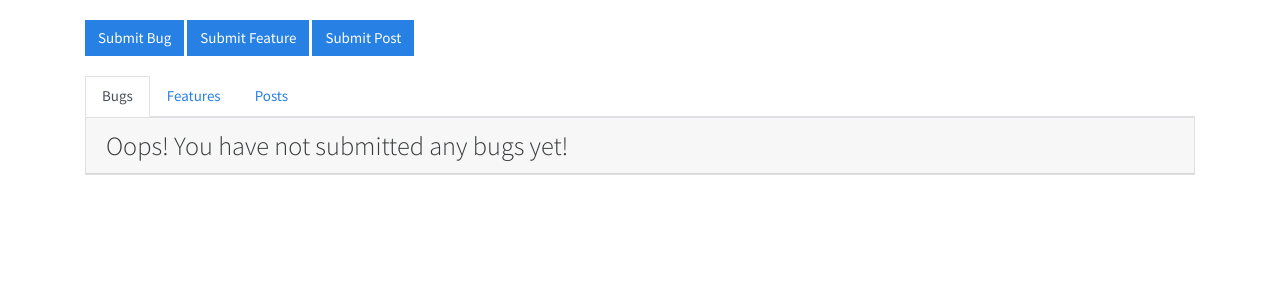
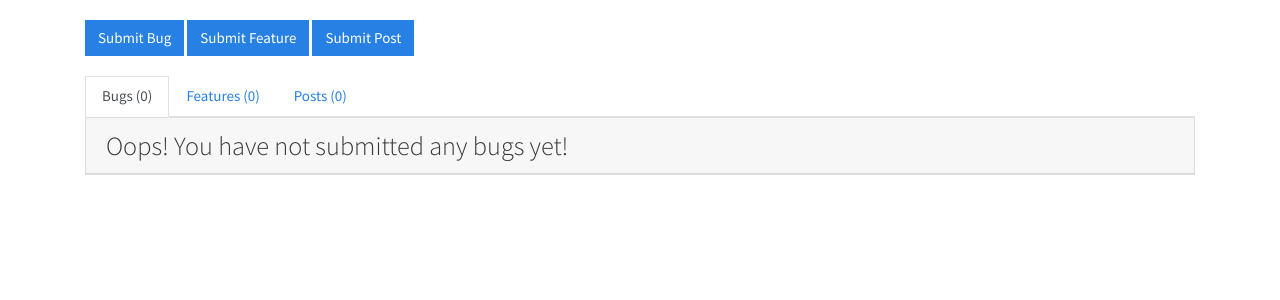
Before and after one commit to Jorden-V/UnicornAttractor---Milestone-4, a Django app: page /accounts/profile/ in a window 1280 px wide. Shown: the part 55-355 px from the top of the page. Run offline with Django 3.2, Linux system fonts and the light colour scheme; the visitor is signed in with stand-in values (Sample User, id 1); data that the repository does not hold is empty; some libraries are stand-ins or nearby versions.

Commit message:
added a volume indicatior to the search and profile pages so the users is able to see the number of either results displayed for their search or number of features, posts and bugs they have submitted themselfs on their profile

```diff
--- a/accounts/templates/profile.html
+++ b/accounts/templates/profile.html
@@ -10,13 +10,13 @@
 
     <ul class="nav nav-tabs">
         <li class="nav-item">
-            <a class="nav-link active" data-toggle="tab" href="#bugs">Bugs</a>
+            <a class="nav-link active" data-toggle="tab" href="#bugs">Bugs ({{ bugs.count }})</a>
         </li>
         <li class="nav-item">
-            <a class="nav-link" data-toggle="tab" href="#features">Features</a>
+            <a class="nav-link" data-toggle="tab" href="#features">Features ({{ features.count }})</a>
         </li>
         <li class="nav-item">
-            <a class="nav-link" data-toggle="tab" href="#posts">Posts</a>
+            <a class="nav-link" data-toggle="tab" href="#posts">Posts  ({{ posts.count }})</a>
         </li>
     </ul>
     <div id="myTabContent" class="tab-content">
--- a/search/templates/search.html
+++ b/search/templates/search.html
@@ -15,13 +15,13 @@
             <a class="nav-link active" data-toggle="tab" href="#all">All results</a>
         </li>
         <li class="nav-item">
-            <a class="nav-link" data-toggle="tab" href="#bugs">Bugs</a>
+            <a class="nav-link" data-toggle="tab" href="#bugs">Bugs ({{ bugs.count }})</a>
         </li>
         <li class="nav-item">
-            <a class="nav-link" data-toggle="tab" href="#features">Features</a>
+            <a class="nav-link" data-toggle="tab" href="#features">Features ({{ features.count }}) </a>
         </li>
         <li class="nav-item">
-            <a class="nav-link" data-toggle="tab" href="#posts">Posts</a>
+            <a class="nav-link" data-toggle="tab" href="#posts">Posts ({{ posts.count }}) </a>
         </li>
     </ul>
     <div id="myTabContent" class="tab-content">
```
